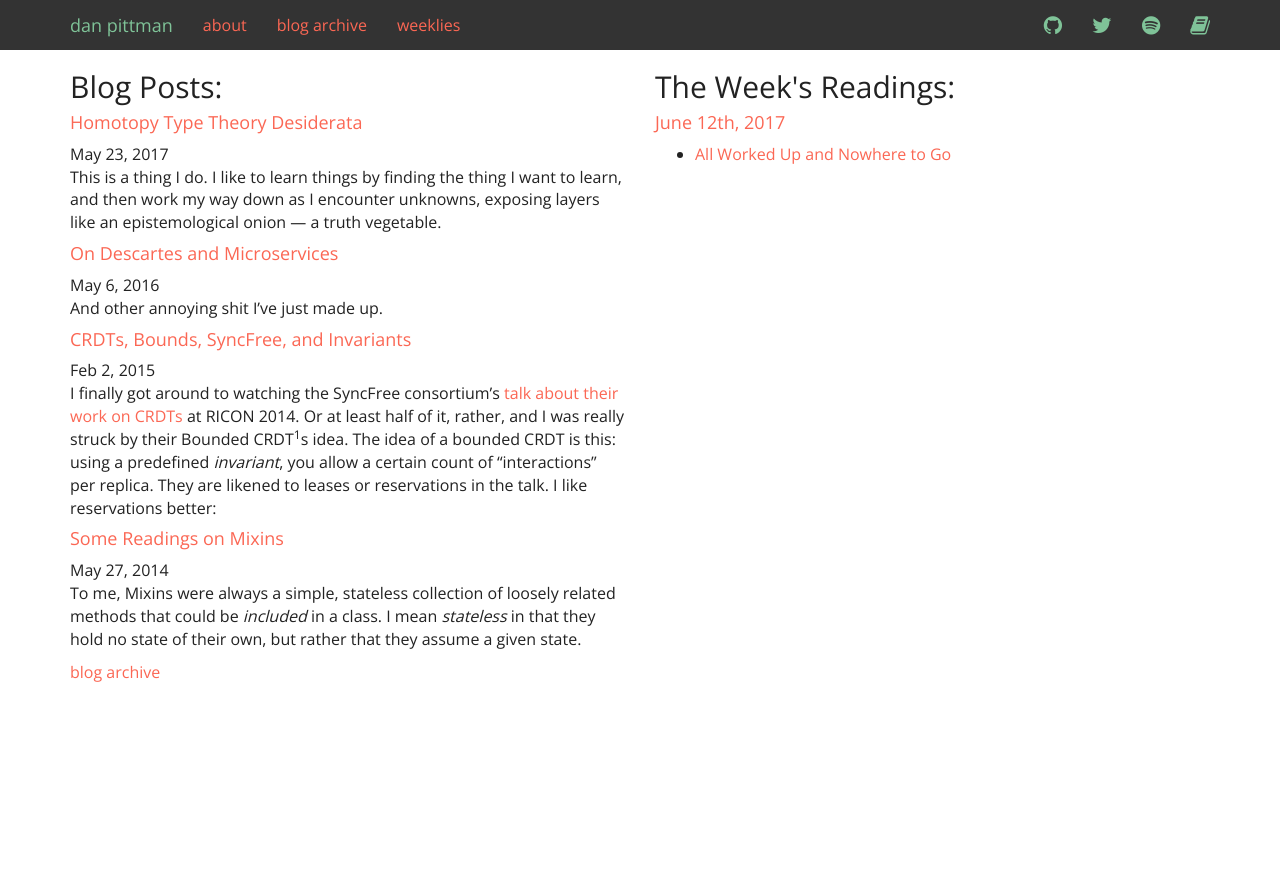
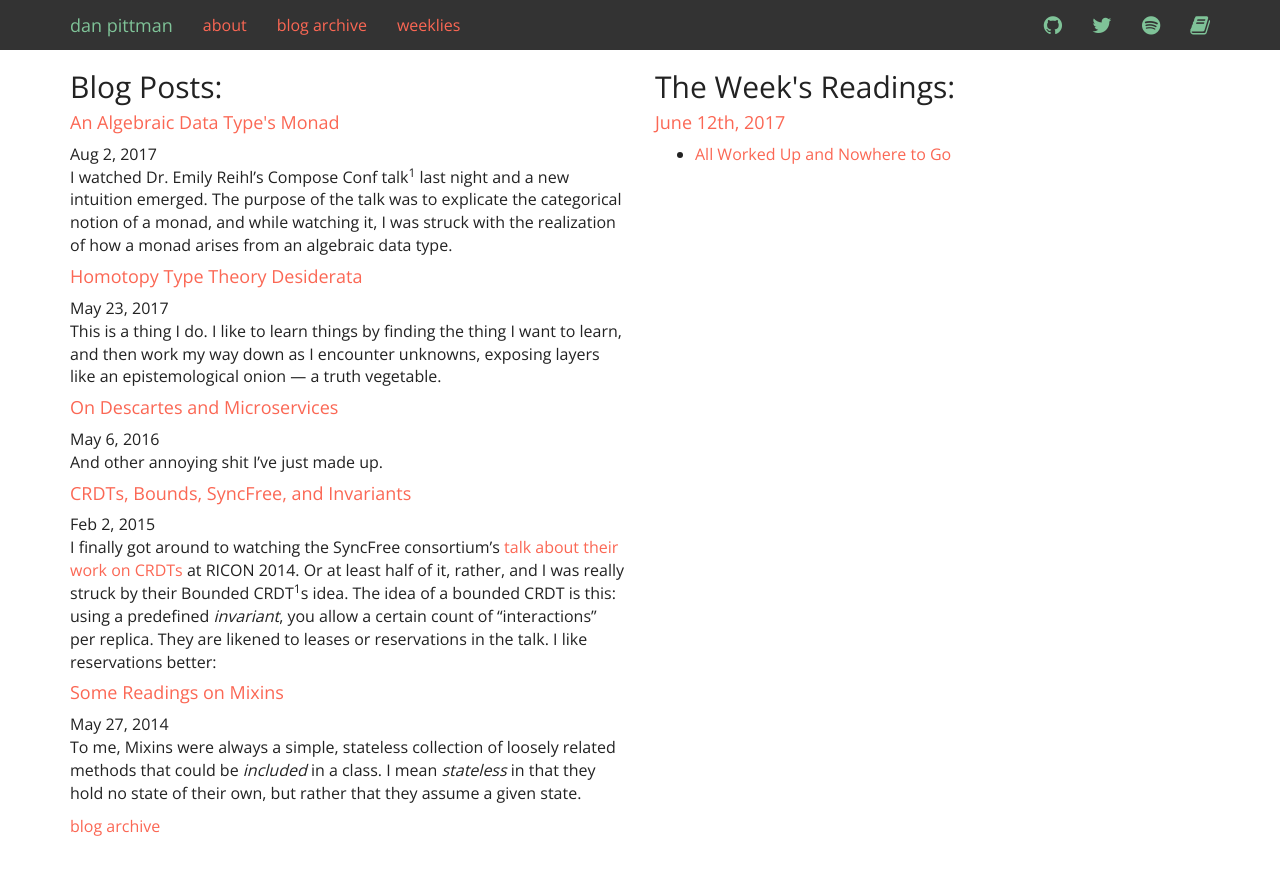
Before and after one commit to pittma/dpitt.me, a Jekyll site: the page built from index.html, in a window 1280 px wide. Shown: the top 875 px of the page. Built offline with Jekyll 4.4.1, drawn with Linux system fonts in a browser that asks for light colours.

Commit message:
add monad-adt post

```diff
--- /dev/null
+++ b/blog/_posts/2017-08-02-adt-monad.md
@@ -0,0 +1,63 @@
+---
+layout: post
+title: "An Algebraic Data Type's Monad"
+tags:
+  - math
+  - category theory
+---
+
+I watched Dr. Emily Reihl's Compose Conf talk<sup>1</sup> last night and a new intuition emerged.  The purpose of the talk was to explicate the categorical notion of a monad, and while watching it, I was struck with the realization of how a monad arises from an algebraic data type.
+
+## Prereqs
+
+In her talk, she first discusses `T` as a computation, and defines a `T` as a monad: something that can take an `A` and lift it to a `T(A)`, like this:
+
+<pre>
+A &rarr; T(A)
+</pre>
+
+_NB: There is another operation that comes with a monad, `extend`, but we'll skip that for now._
+
+The canonical example used through the first half of the talk is a `List`: A function from <code>A &rarr; T(A)</code> could be a function from an `A` to a `List` of `A`'s where `T` is the _computation_ which constructs a list of `A`'s. That is, <code>A &rarr; T(A)</code> is simply a more general version of <code>A &rarr; List(A)</code>.
+
+She goes on to use the notation of <code>&#8605;</code> to denote a "program" which contains one of these lift operations, but with <code>&#8605;</code>, we elide the `T`:
+<pre>
+A &rarr; T(B) = A &#8605; B
+</pre>
+
+## An ADT Monad
+
+Later in the talk, she defines a function from `A` to <code>A + {&#8869;}</code>:
+<pre>
+A &rarr; A + {&#8869;}
+</pre>
+This should look familiar — it contains a `+` after all! It's an algebraic data type — a sum type to be specfic. It can give us either an `A` or <code>&#8869;</code>; <code>&#8869;</code> means "bottom" or `false` in this context.  It would look something like this in Haskell:
+{% highlight haskell %}
+data Maybe a = Nothing | Just a
+
+f :: a -> Maybe a
+{% endhighlight %}
+And as we know, `Maybe` emits a monad where if we have an `a`, we apply our lift to it to get a `Just a`. In Haskell, this lift is called `return`, and made available in the Monad typeclass:
+
+{% highlight haskell %}
+return :: Monad m => a -> m a
+{% endhighlight %}
+
+Which, if we squint, looks an awful lot like `A -> T(A)`.  For edification purposes, our definition of `return` for `Maybe` and the other requisite pieces of a Monad in Haskell are below.
+
+{% highlight haskell %}
+instance Monad Maybe where
+  return = Just
+  (Just x) >>= f = f x
+  Nothing >>= _ = Nothing
+{% endhighlight %}
+
+If you're still squinting, you can start to see how:
+
+* Our ADT becomes `T`, the _computation_ which can give us either our `A`, or `Nothing`
+* We could denote `f` as <code>f: A &#8605; A</code>.
+
+---
+1. [A Categorical View of Computational Effects](https://www.youtube.com/watch?v=6t6bsWVOIzs)
+
+{% include stats.html %}
```
Also changed, not shown: blog/_posts/2017-05-23-hott-desiderata.md (+1 -0 lines), 2 other files.
